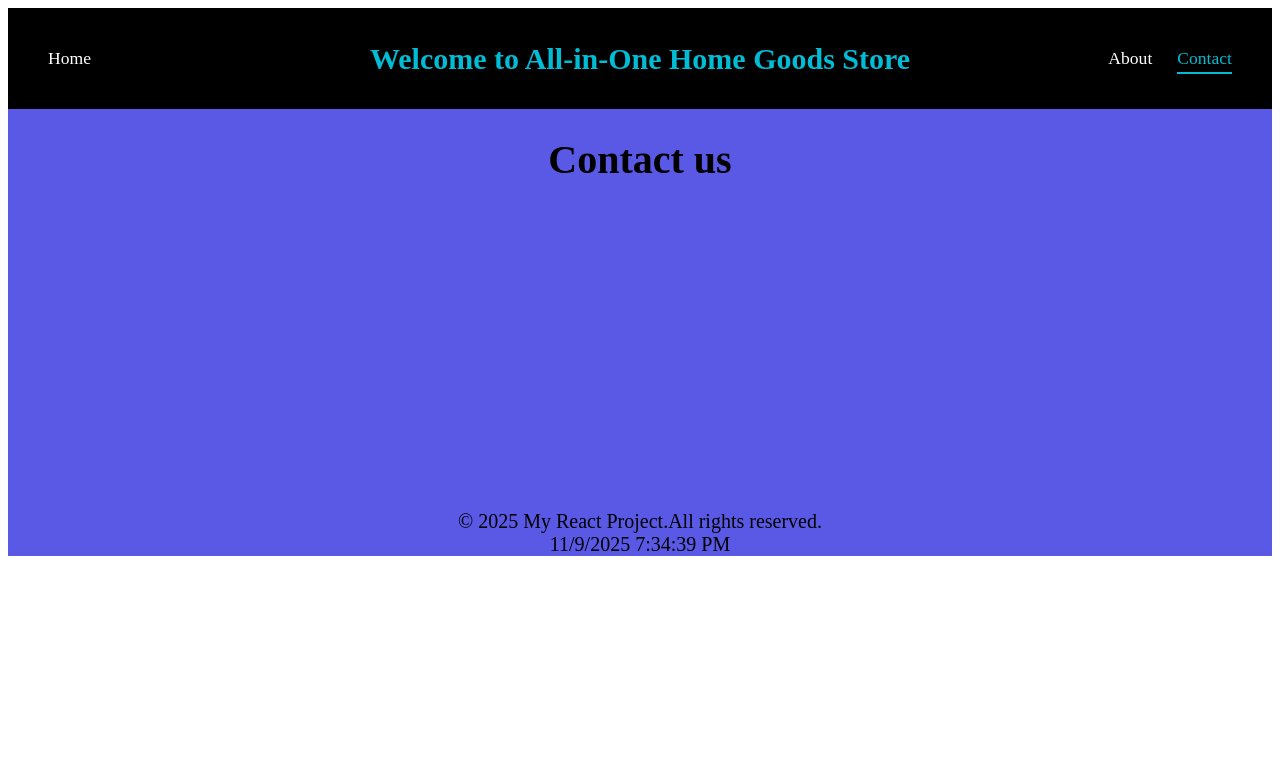
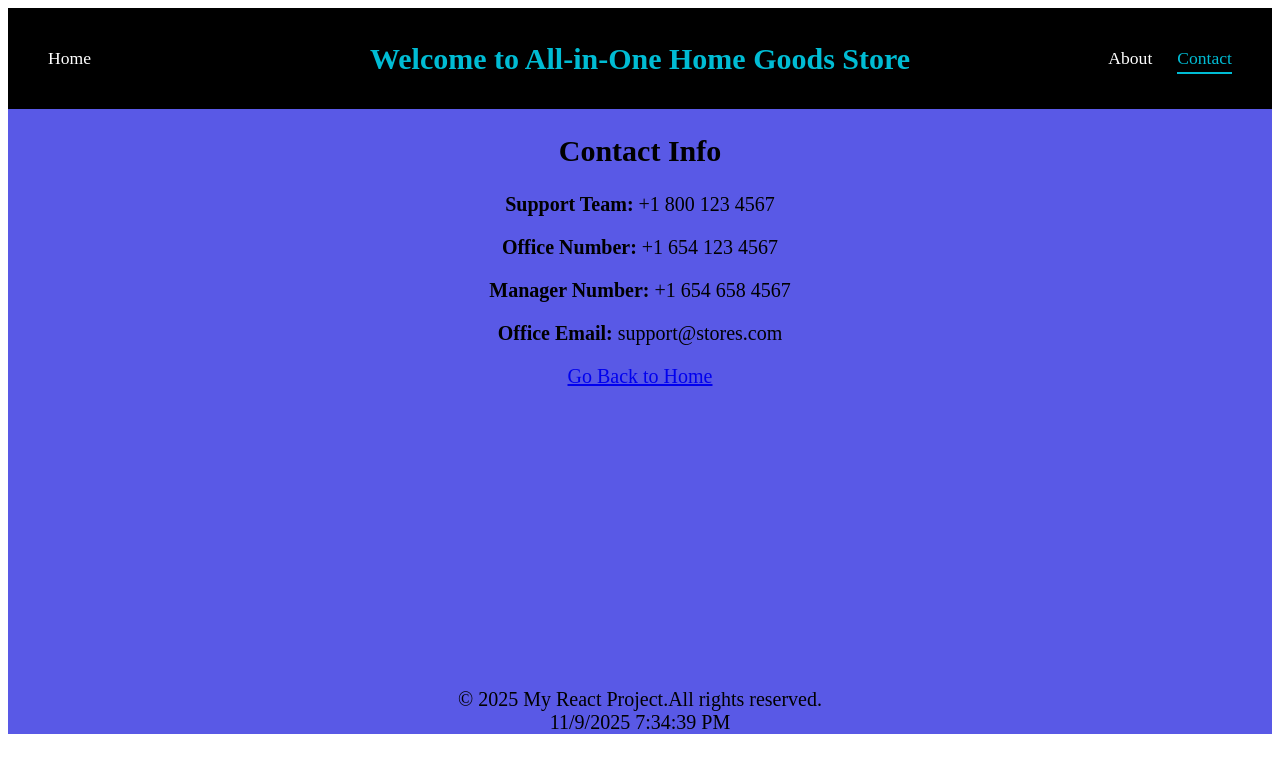
Before and after one commit to Varalakshmi-12/Unit1-Project-Varalakshmi-u, a React (Vite) app in the folder storeemployeetoolkit/: page /contact in a window 1280 px wide. Shown: the top 772 px of the page. Built offline with nearby package versions, Linux system fonts and the light colour scheme; the HTML template or start-up script is replaced by a standard one.

Commit message:
changes in Contact.jsx commited

```diff
--- a/storeemployeetoolkit/src/pages/Contact.jsx
+++ b/storeemployeetoolkit/src/pages/Contact.jsx
@@ -1,5 +1,20 @@
+import React from "react";
+import { Link } from "react-router-dom";
 export default function Contact() {
   return (
-    <h1>Contact us</h1>
+    <section>
+    <div>
+    <h1>Contact Info</h1>
+    <div>
+    <p><strong>Support Team:</strong> +1 800 123 4567</p>
+    <p><strong>Office Number:</strong> +1 654 123 4567</p>
+    <p><strong>Manager Number:</strong> +1 654 658 4567</p>
+    <p><strong>Office Email:</strong> support@stores.com</p>
+    </div>
+    </div>
+    <nav className="nav-home">
+      <Link to="/">Go Back to Home</Link>
+      </nav>
+      </section>
   );
 }
--- a/storeemployeetoolkit/src/pages/HomePage.css
+++ b/storeemployeetoolkit/src/pages/HomePage.css
@@ -1,5 +1,5 @@
 .button-display {
     display:flex;
     justify-content: center;
-    gap:30px; margin-top: 40px;
+    gap:80px; margin-top: 40px;
 }
```
